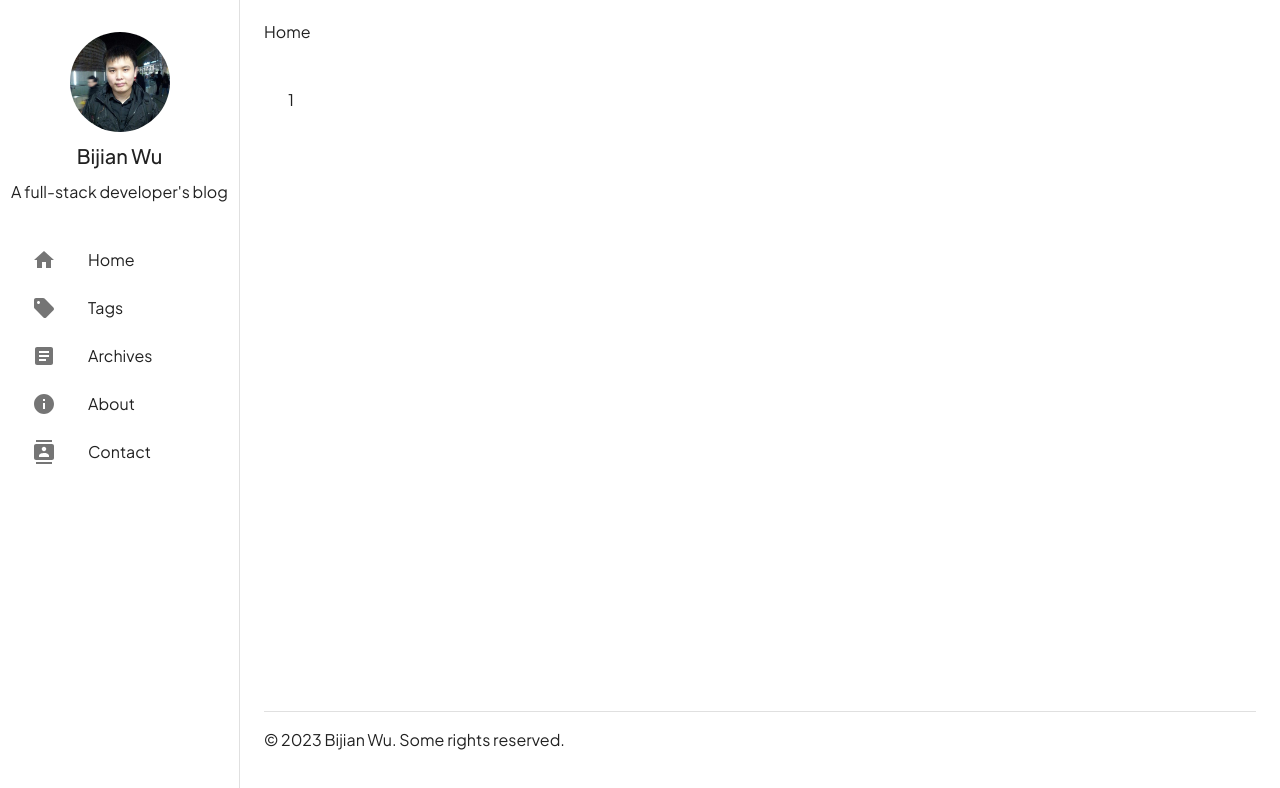
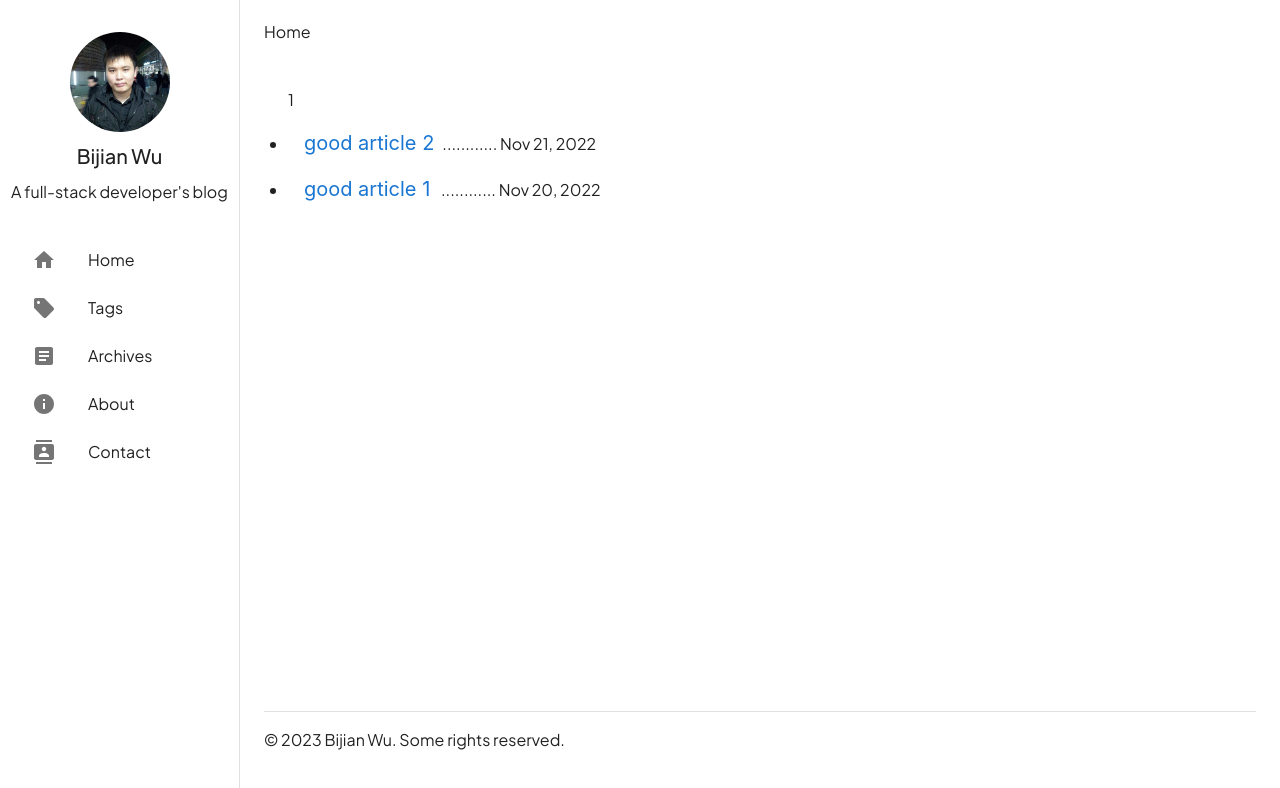
Before and after one commit to BijianWu/blog, a React (Create React App) app: page /tags/1 in a window 1280 px wide. Shown: the top 788 px of the page. Built offline with nearby package versions, Linux system fonts and the light colour scheme.

Commit message:
tag details page reformat

```diff
--- /dev/null
+++ b/src/components/StyledTypography.js
@@ -0,0 +1,31 @@
+import { Chip, Tab, Typography } from '@mui/material';
+import { styled } from '@mui/material/styles';
+
+const StyledTypography = styled((props) => <Typography variant="outlined" size="small" sx={{ fontSize: 20 }} clickable {...props} />)(({ theme }) => ({
+    fontWeight: theme.typography.fontWeightRegular,
+    marginRight: theme.spacing(1),
+    color: '#1976d2',
+    fontFamily: [
+      '-apple-system',
+      'BlinkMacSystemFont',
+      '"Segoe UI"',
+      'Roboto',
+      '"Helvetica Neue"',
+      'Arial',
+      'sans-serif',
+      '"Apple Color Emoji"',
+      '"Segoe UI Emoji"',
+      '"Segoe UI Symbol"',
+    ].join(','),
+    '&:hover': {
+      color: "#ECAF72",
+      opacity: 1,
+      borderBottom: "1px solid #ECAF72",
+      paddingBottom: "5px"
+    },
+    '&.Mui-focusVisible': {
+      backgroundColor: '#d1eaff',
+    },
+  }));
+
+export default StyledTypography;
--- a/src/pages/TagDetails.jsx
+++ b/src/pages/TagDetails.jsx
@@ -1,6 +1,7 @@
-import { Chip, Grid, Link, Typography } from "@mui/material";
+import { Chip, Grid, Link, List, ListItem, Typography } from "@mui/material";
 import StyledChip from "../components/StyledChip";
 import { useParams } from "react-router-dom";
+import StyledTypography from "../components/StyledTypography";
 
 export default function TagDetails(){
     const { tagName } = useParams();
@@ -8,6 +9,11 @@ export default function TagDetails(){
     const convertedTagName = replaceDashTagName.charAt(0).toUpperCase() + replaceDashTagName.slice(1)
     return <>
         <Typography>{convertedTagName}</Typography>
-
+        <List sx={{ listStyleType: 'disc' }}>
+            <ListItem sx={{ display: 'list-item' }} >
+                <StyledTypography>good article 2</StyledTypography>............ Nov 21, 2022
+                </ListItem>
+            <ListItem sx={{ display: 'list-item' }}><StyledTypography>good article 1</StyledTypography> ............ Nov 20, 2022</ListItem>
+        </List>
     </>
 }
```
